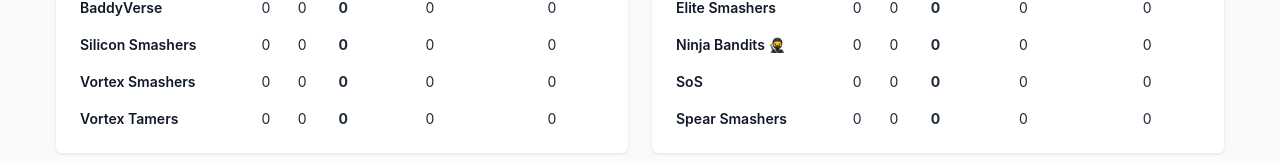
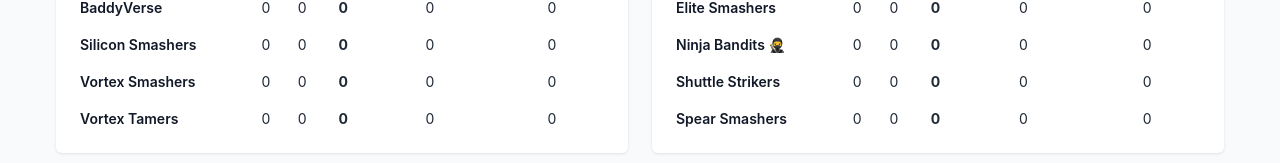
Before and after one commit to vikram-adhi/tourney, a React (Vite) app: page / in a window 1280 px wide. Shown: the part 235-398 px from the top of the page. Built offline with nearby package versions, Linux system fonts and the light colour scheme; no server answers; the database is empty.

Commit message:
Changed Team name

```diff
--- a/src/auth.tsx
+++ b/src/auth.tsx
@@ -23,15 +23,15 @@ export function AuthProvider({ children }: { children: ReactNode }) {
   // Simple in-app login (client-side). This intentionally uses a hardcoded
   // username/password so the app does not depend on Netlify functions or
   // environment variables during local development. Username/password:
-  //   admin_RRBT / hpeblr
+  //   admin_RRBT02 / hpeblr
   // NOTE: This is less secure than server-side auth. If you later deploy to
   // production and want to protect admin access, replace this with a server
   // validation flow.
   // Support two client-side accounts:
-  // - admin_RRBT / hpeblr  (regular admin)
+  // - admin_RRBT02 / hpeblr  (regular admin)
   // - superadmin_RRBT / hpeblr  (super admin with extra reset powers)
   const VALID_USERS: Record<string, string> = {
-    admin_RRBT: 'hpeblr',
+    admin_RRBT02: 'hpeblr',
     superadmin_RRBT: 'hpeblr'
   };
 
--- a/src/store.ts
+++ b/src/store.ts
@@ -33,7 +33,7 @@ class TournamentStore {
     { name: 'Ninja Bandits 🥷', pool: 'B', players: ['Nithin Bhaskar', 'Sreeharsha', 'Nithish BM', 'Sachu', 'Aswin', 'Abhishek N C', 'Bhavya'] },
     { name: 'Spear Smashers', pool: 'B', players: ['Nithin P', 'Palanisami', 'Mohan', 'Sukesh', 'Prasanna', 'Alex', 'Garima'] },
     { name: 'Elite Smashers', pool: 'B', players: ['Ajay', 'Vikram', 'Naseer', 'Khalid', 'Harshavardhan', 'Andrew', 'Divya'] },
-    { name: 'SoS', pool: 'B', players: ['Lakshitha', 'Suresh', 'Srujan', 'Jashwanth', 'Abhishek', 'Vikrant'] },
+    { name: 'Shuttle Strikers', pool: 'B', players: ['Lakshitha', 'Suresh', 'Srujan', 'Jashwanth', 'Abhishek', 'Vikrant'] },
   ];
 
   private static readonly SEASON2_NAME_MAP: Record<string, string> = {
@@ -44,7 +44,8 @@ class TournamentStore {
     'Team 2': 'Ninja Bandits 🥷',
     'Team 3': 'Spear Smashers',
     'Team 5': 'Elite Smashers',
-    'Team 7': 'SoS',
+    'Team 7': 'Shuttle Strikers',
+    'SoS': 'Shuttle Strikers',
   };
 
   private season: '1' | '2' = '2';
--- a/src/types.ts
+++ b/src/types.ts
@@ -23,7 +23,7 @@ export type Season2TeamName =
   | 'Ninja Bandits 🥷'
   | 'Spear Smashers'
   | 'Elite Smashers'
-  | 'SoS';
+  | 'Shuttle Strikers';
 
 export type AnyTeamName = TeamName | SeasonTeamName | Season2TeamName;
 
@@ -103,7 +103,7 @@ export const TEAM_PLAYERS: Partial<Record<AnyTeamName, string[]>> = {
   "Ninja Bandits 🥷": ["Nithin Bhaskar", "Sreeharsha", "Nithish BM", "Sachu", "Aswin", "Abhishek N C", "Bhavya"],
   "Spear Smashers": ["Nithin P", "Palanisami", "Mohan", "Sukesh", "Prasanna", "Alex", "Garima"],
   "Elite Smashers": ["Ajay", "Vikram", "Naseer", "Khalid", "Harshavardhan", "Andrew", "Divya"],
-  "SoS": ["Lakshitha", "Suresh", "Srujan", "Jashwanth", "Abhishek", "Vikrant"],
+  "Shuttle Strikers": ["Lakshitha", "Suresh", "Srujan", "Jashwanth", "Abhishek", "Vikrant"],
 
   // Season 2 legacy keys (Team 1..Team 8) kept as fallback for old rows
   "Team 1": ["Chaitanya", "Amrutha", "Kishore", "Shashi", "Mahesh", "Manjunath", "Tanu"],
```
